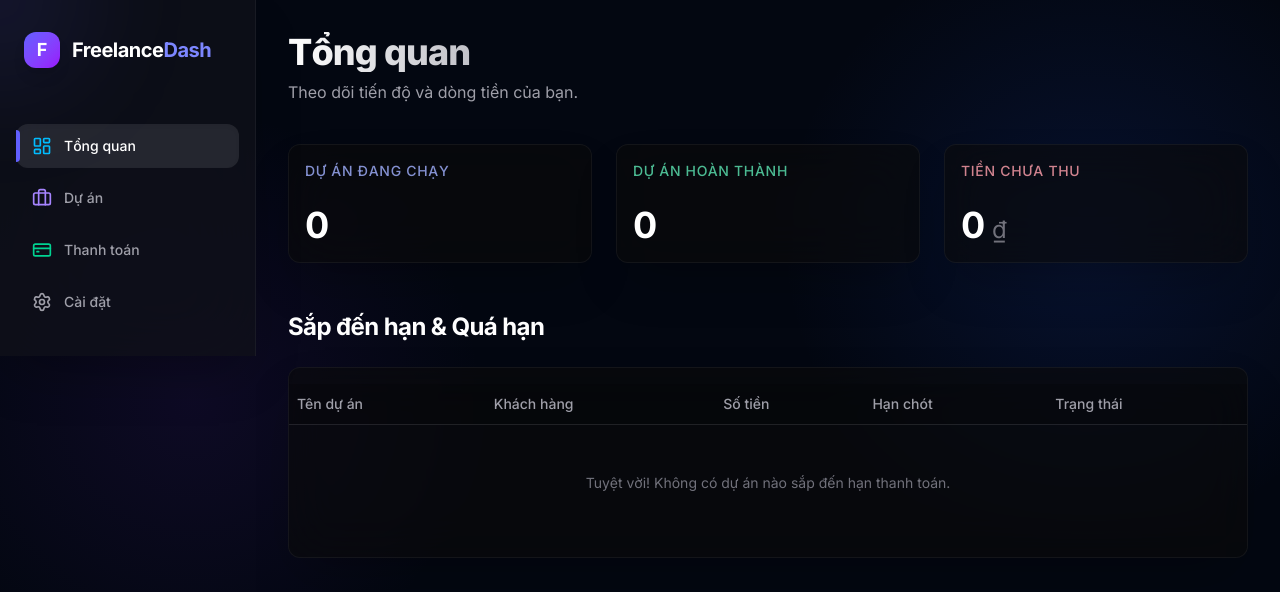
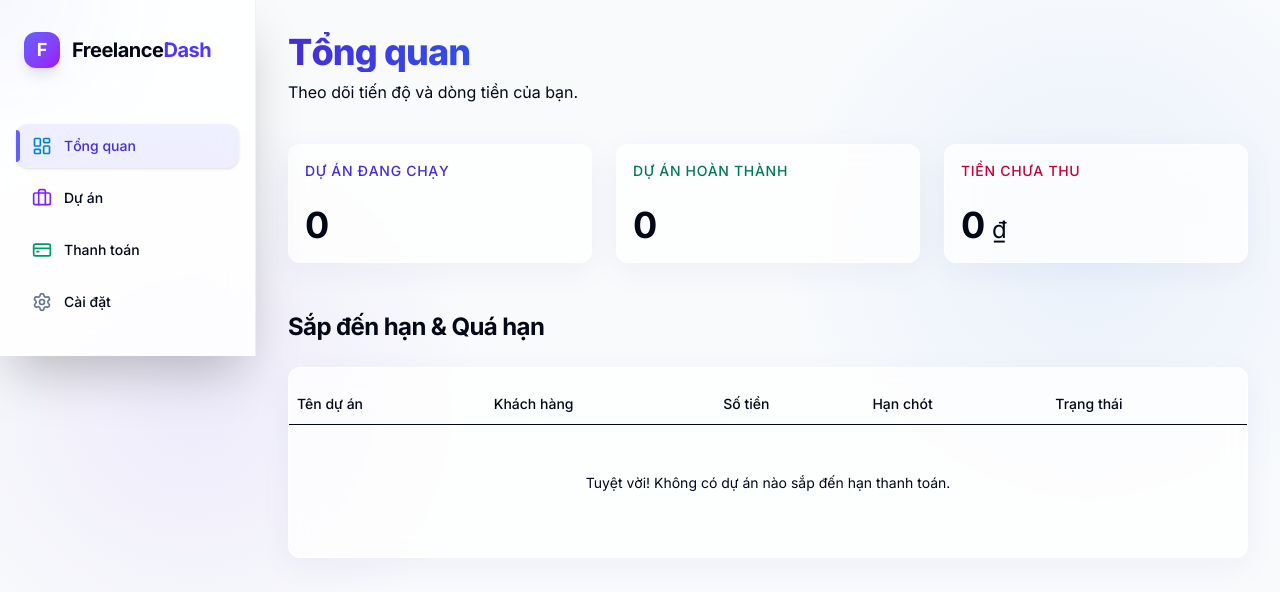
Before and after one commit to levanthien21/KHO-L-U-TR-D-N, a Next.js app: page / in a window 1280 px wide. Shown: the top 592 px of the page. Built offline with nearby package versions, Linux system fonts and the light colour scheme.

Commit message:
feat: upgrade UI to premium light theme

```diff
--- a/app/globals.css
+++ b/app/globals.css
@@ -2,24 +2,24 @@
 
 @layer base {
   :root {
-    --background: 224 71% 4%;
-    --foreground: 213 31% 91%;
-    --card: 224 71% 6%;
-    --card-foreground: 213 31% 91%;
-    --popover: 224 71% 4%;
-    --popover-foreground: 215 20.2% 65.1%;
+    --background: 210 40% 98%;
+    --foreground: 222.2 84% 4.9%;
+    --card: 0 0% 100%;
+    --card-foreground: 222.2 84% 4.9%;
+    --popover: 0 0% 100%;
+    --popover-foreground: 222.2 84% 4.9%;
     --primary: 262.1 83.3% 57.8%;
     --primary-foreground: 210 40% 98%;
-    --secondary: 222.2 47.4% 11.2%;
-    --secondary-foreground: 210 40% 98%;
-    --muted: 223 47% 11%;
-    --muted-foreground: 215.4 16.3% 56.9%;
-    --accent: 216 34% 17%;
-    --accent-foreground: 210 40% 98%;
-    --destructive: 359 51% 48%;
+    --secondary: 210 40% 96.1%;
+    --secondary-foreground: 222.2 47.4% 11.2%;
+    --muted: 210 40% 96.1%;
+    --muted-foreground: 215.4 16.3% 46.9%;
+    --accent: 210 40% 96.1%;
+    --accent-foreground: 222.2 47.4% 11.2%;
+    --destructive: 0 84.2% 60.2%;
     --destructive-foreground: 210 40% 98%;
-    --border: 216 34% 17%;
-    --input: 216 34% 17%;
+    --border: 214.3 31.8% 91.4%;
+    --input: 214.3 31.8% 91.4%;
     --ring: 262.1 83.3% 57.8%;
     --radius: 0.75rem;
   }
@@ -29,29 +29,29 @@
   body {
     background-color: hsl(var(--background));
     color: hsl(var(--foreground));
-    background-image: radial-gradient(circle at 15% 50%, rgba(76, 29, 149, 0.15), transparent 25%),
-                      radial-gradient(circle at 85% 30%, rgba(29, 78, 216, 0.15), transparent 25%);
+    background-image: radial-gradient(circle at 15% 50%, rgba(124, 58, 237, 0.08), transparent 25%),
+                      radial-gradient(circle at 85% 30%, rgba(59, 130, 246, 0.08), transparent 25%);
     background-attachment: fixed;
   }
 }
 
 /* Glassmorphism Utilities */
 .glass {
-  background-color: rgba(255, 255, 255, 0.05);
+  background-color: rgba(255, 255, 255, 0.6);
   backdrop-filter: blur(12px);
-  border: 1px solid rgba(255, 255, 255, 0.1);
-  box-shadow: 0 20px 25px -5px rgba(0, 0, 0, 0.1), 0 10px 10px -5px rgba(0, 0, 0, 0.04);
+  border: 1px solid rgba(255, 255, 255, 0.5);
+  box-shadow: 0 8px 32px 0 rgba(31, 38, 135, 0.07);
 }
 .glass-panel {
-  background-color: rgba(10, 10, 10, 0.6);
-  backdrop-filter: blur(24px);
-  border: 1px solid rgba(255, 255, 255, 0.05);
-  box-shadow: 0 25px 50px -12px rgba(0, 0, 0, 0.25);
+  background-color: rgba(255, 255, 255, 0.75);
+  backdrop-filter: blur(16px);
+  border: 1px solid rgba(255, 255, 255, 0.6);
+  box-shadow: 0 8px 32px 0 rgba(31, 38, 135, 0.05);
 }
 .glass-sidebar {
-  background-color: rgba(15, 17, 26, 0.8);
-  backdrop-filter: blur(40px);
-  border-right: 1px solid rgba(255, 255, 255, 0.05);
+  background-color: rgba(255, 255, 255, 0.85);
+  backdrop-filter: blur(20px);
+  border-right: 1px solid rgba(226, 232, 240, 0.6);
 }
 .premium-glow {
   position: relative;
@@ -63,15 +63,15 @@
   right: -2px;
   bottom: -2px;
   left: -2px;
-  background-image: linear-gradient(to right, #7c3aed, #4f46e5);
-  border-radius: 0.5rem;
-  filter: blur(8px);
+  background-image: linear-gradient(to right, #7c3aed, #3b82f6);
+  border-radius: 0.8rem;
+  filter: blur(10px);
   opacity: 0;
   transition: opacity 500ms;
   z-index: -1;
 }
 .premium-glow:hover::before {
-  opacity: 0.3;
+  opacity: 0.15;
 }
 
 /* Custom Scrollbar */
@@ -83,9 +83,9 @@
   background: transparent;
 }
 ::-webkit-scrollbar-thumb {
-  background: rgba(255, 255, 255, 0.1);
+  background: rgba(0, 0, 0, 0.1);
   border-radius: 4px;
 }
 ::-webkit-scrollbar-thumb:hover {
-  background: rgba(255, 255, 255, 0.2);
+  background: rgba(0, 0, 0, 0.2);
 }
--- a/app/page.tsx
+++ b/app/page.tsx
@@ -43,8 +43,8 @@ export default function Dashboard() {
     >
       <motion.div variants={item} className="flex justify-between items-end mb-10">
         <div>
-          <h1 className="text-4xl font-extrabold text-transparent bg-clip-text bg-gradient-to-r from-white to-zinc-400 tracking-tight">Tổng quan</h1>
-          <p className="text-zinc-400 mt-2">Theo dõi tiến độ và dòng tiền của bạn.</p>
+          <h1 className="text-4xl font-extrabold text-transparent bg-clip-text bg-gradient-to-r from-indigo-700 to-blue-600 tracking-tight">Tổng quan</h1>
+          <p className="text-muted-foreground mt-2">Theo dõi tiến độ và dòng tiền của bạn.</p>
         </div>
       </motion.div>
 
@@ -52,10 +52,10 @@ export default function Dashboard() {
         <motion.div variants={item} className="premium-glow group">
           <Card className="glass-panel border-none h-full transition-transform duration-300 group-hover:-translate-y-1">
             <CardHeader className="pb-2">
-              <CardTitle className="text-sm font-medium text-indigo-300/80 uppercase tracking-wider">Dự án đang chạy</CardTitle>
+              <CardTitle className="text-sm font-medium text-indigo-700 uppercase tracking-wider">Dự án đang chạy</CardTitle>
             </CardHeader>
             <CardContent>
-              <div className="text-4xl font-bold text-white tracking-tight">{totalActive}</div>
+              <div className="text-4xl font-bold text-foreground tracking-tight">{totalActive}</div>
             </CardContent>
           </Card>
         </motion.div>
@@ -63,10 +63,10 @@ export default function Dashboard() {
         <motion.div variants={item} className="premium-glow group">
           <Card className="glass-panel border-none h-full transition-transform duration-300 group-hover:-translate-y-1">
             <CardHeader className="pb-2">
-              <CardTitle className="text-sm font-medium text-emerald-300/80 uppercase tracking-wider">Dự án hoàn thành</CardTitle>
+              <CardTitle className="text-sm font-medium text-emerald-700 uppercase tracking-wider">Dự án hoàn thành</CardTitle>
             </CardHeader>
             <CardContent>
-              <div className="text-4xl font-bold text-white tracking-tight">{totalCompleted}</div>
+              <div className="text-4xl font-bold text-foreground tracking-tight">{totalCompleted}</div>
             </CardContent>
           </Card>
         </motion.div>
@@ -74,10 +74,10 @@ export default function Dashboard() {
         <motion.div variants={item} className="premium-glow group">
           <Card className="glass-panel border-none h-full transition-transform duration-300 group-hover:-translate-y-1">
             <CardHeader className="pb-2">
-              <CardTitle className="text-sm font-medium text-rose-300/80 uppercase tracking-wider">Tiền chưa thu</CardTitle>
+              <CardTitle className="text-sm font-medium text-rose-700 uppercase tracking-wider">Tiền chưa thu</CardTitle>
             </CardHeader>
             <CardContent>
-              <div className="text-4xl font-bold text-white tracking-tight">{totalPendingPayments.toLocaleString("vi-VN")} <span className="text-2xl text-zinc-500 font-normal">₫</span></div>
+              <div className="text-4xl font-bold text-foreground tracking-tight">{totalPendingPayments.toLocaleString("vi-VN")} <span className="text-2xl text-muted-foreground font-normal">₫</span></div>
             </CardContent>
           </Card>
         </motion.div>
@@ -85,23 +85,23 @@ export default function Dashboard() {
 
       <motion.div variants={item}>
         <div className="flex items-center justify-between mb-6">
-          <h2 className="text-2xl font-bold text-white tracking-tight">Sắp đến hạn & Quá hạn</h2>
+          <h2 className="text-2xl font-bold text-foreground tracking-tight">Sắp đến hạn & Quá hạn</h2>
         </div>
         <Card className="glass-panel border-none overflow-hidden">
           <Table>
-            <TableHeader className="bg-black/20">
-              <TableRow className="border-white/10 hover:bg-transparent">
-                <TableHead className="text-zinc-400 font-medium">Tên dự án</TableHead>
-                <TableHead className="text-zinc-400 font-medium">Khách hàng</TableHead>
-                <TableHead className="text-zinc-400 font-medium">Số tiền</TableHead>
-                <TableHead className="text-zinc-400 font-medium">Hạn chót</TableHead>
-                <TableHead className="text-zinc-400 font-medium">Trạng thái</TableHead>
+            <TableHeader className="bg-muted/50">
+              <TableRow className="border-border hover:bg-transparent">
+                <TableHead className="text-muted-foreground font-medium">Tên dự án</TableHead>
+                <TableHead className="text-muted-foreground font-medium">Khách hàng</TableHead>
+                <TableHead className="text-muted-foreground font-medium">Số tiền</TableHead>
+                <TableHead className="text-muted-foreground font-medium">Hạn chót</TableHead>
+                <TableHead className="text-muted-foreground font-medium">Trạng thái</TableHead>
               </TableRow>
             </TableHeader>
             <TableBody>
               {upcomingProjects.length === 0 ? (
-                <TableRow className="border-white/5 hover:bg-white/5">
-                  <TableCell colSpan={5} className="text-center py-12 text-zinc-500">
+                <TableRow className="border-border hover:bg-muted/30">
+                  <TableCell colSpan={5} className="text-center py-12 text-muted-foreground">
                     Tuyệt vời! Không có dự án nào sắp đến hạn thanh toán.
                   </TableCell>
                 </TableRow>
@@ -111,16 +111,16 @@ export default function Dashboard() {
                   const isOverdue = isPast(dueDate) && !isToday(dueDate);
 
                   return (
-                    <TableRow key={project.id} className="border-white/5 hover:bg-white/5 transition-colors group">
-                      <TableCell className="font-semibold text-white">{project.name}</TableCell>
-                      <TableCell className="text-zinc-300">{project.clientName}</TableCell>
-                      <TableCell className="text-zinc-300 font-medium">{project.totalPrice.toLocaleString("vi-VN")} ₫</TableCell>
-                      <TableCell className={isOverdue ? "text-rose-400 font-semibold" : "text-zinc-300"}>
+                    <TableRow key={project.id} className="border-border hover:bg-muted/30 transition-colors group">
+                      <TableCell className="font-semibold text-foreground">{project.name}</TableCell>
+                      <TableCell className="text-muted-foreground">{project.clientName}</TableCell>
+                      <TableCell className="text-foreground font-medium">{project.totalPrice.toLocaleString("vi-VN")} ₫</TableCell>
+                      <TableCell className={isOverdue ? "text-rose-600 font-semibold" : "text-muted-foreground"}>
                         {format(dueDate, "dd/MM/yyyy", { locale: vi })}
                       </TableCell>
                       <TableCell>
                         <span className={`px-3 py-1 rounded-full text-xs font-semibold backdrop-blur-sm border ${
-                          isOverdue ? "bg-rose-500/10 text-rose-400 border-rose-500/20" : "bg-amber-500/10 text-amber-400 border-amber-500/20"
+                          isOverdue ? "bg-rose-100 text-rose-600 border-rose-200" : "bg-amber-100 text-amber-600 border-amber-200"
                         }`}>
                           {isOverdue ? "Quá hạn" : "Sắp tới"}
                         </span>
--- a/components/Sidebar.tsx
+++ b/components/Sidebar.tsx
@@ -11,25 +11,25 @@ const routes = [
     label: "Tổng quan",
     icon: LayoutDashboard,
     href: "/",
-    color: "text-sky-400",
+    color: "text-sky-600",
   },
   {
     label: "Dự án",
     icon: Briefcase,
     href: "/projects",
-    color: "text-violet-400",
+    color: "text-violet-600",
   },
   {
     label: "Thanh toán",
     icon: CreditCard,
     href: "/payments",
-    color: "text-emerald-400",
+    color: "text-emerald-600",
   },
   {
     label: "Cài đặt",
     icon: Settings,
     href: "/settings",
-    color: "text-zinc-400",
+    color: "text-slate-500",
   },
 ];
 
@@ -37,9 +37,9 @@ export function Sidebar() {
   const pathname = usePathname();
 
   return (
-    <div className="space-y-4 py-6 flex flex-col h-full glass-sidebar text-white shadow-2xl relative overflow-hidden">
+    <div className="space-y-4 py-6 flex flex-col h-full glass-sidebar text-foreground shadow-2xl relative overflow-hidden">
       {/* Decorative gradient orb */}
-      <div className="absolute top-0 left-0 w-32 h-32 bg-indigo-500/20 rounded-full blur-3xl -translate-y-1/2 -translate-x-1/2" />
+      <div className="absolute top-0 left-0 w-32 h-32 bg-indigo-500/10 rounded-full blur-3xl -translate-y-1/2 -translate-x-1/2" />
 
       <div className="px-4 py-2 flex-1 relative z-10">
         <Link href="/" className="flex items-center pl-2 mb-14 group">
@@ -47,7 +47,7 @@ export function Sidebar() {
             F
           </div>
           <h1 className="text-xl font-bold tracking-tight">
-            Freelance<span className="text-indigo-400">Dash</span>
+            Freelance<span className="text-indigo-600">Dash</span>
           </h1>
         </Link>
         <div className="space-y-2">
@@ -65,7 +65,7 @@ export function Sidebar() {
                   whileTap={{ scale: 0.95 }}
                   className={cn(
                     "text-sm group flex p-3 w-full justify-start font-medium cursor-pointer rounded-xl transition-all duration-200",
-                    isActive ? "text-white bg-white/10 shadow-inner" : "text-zinc-400 hover:text-white hover:bg-white/5"
+                    isActive ? "text-indigo-700 bg-indigo-500/10 shadow-sm" : "text-muted-foreground hover:text-indigo-600 hover:bg-black/5"
                   )}
                 >
                   {isActive && (
```
